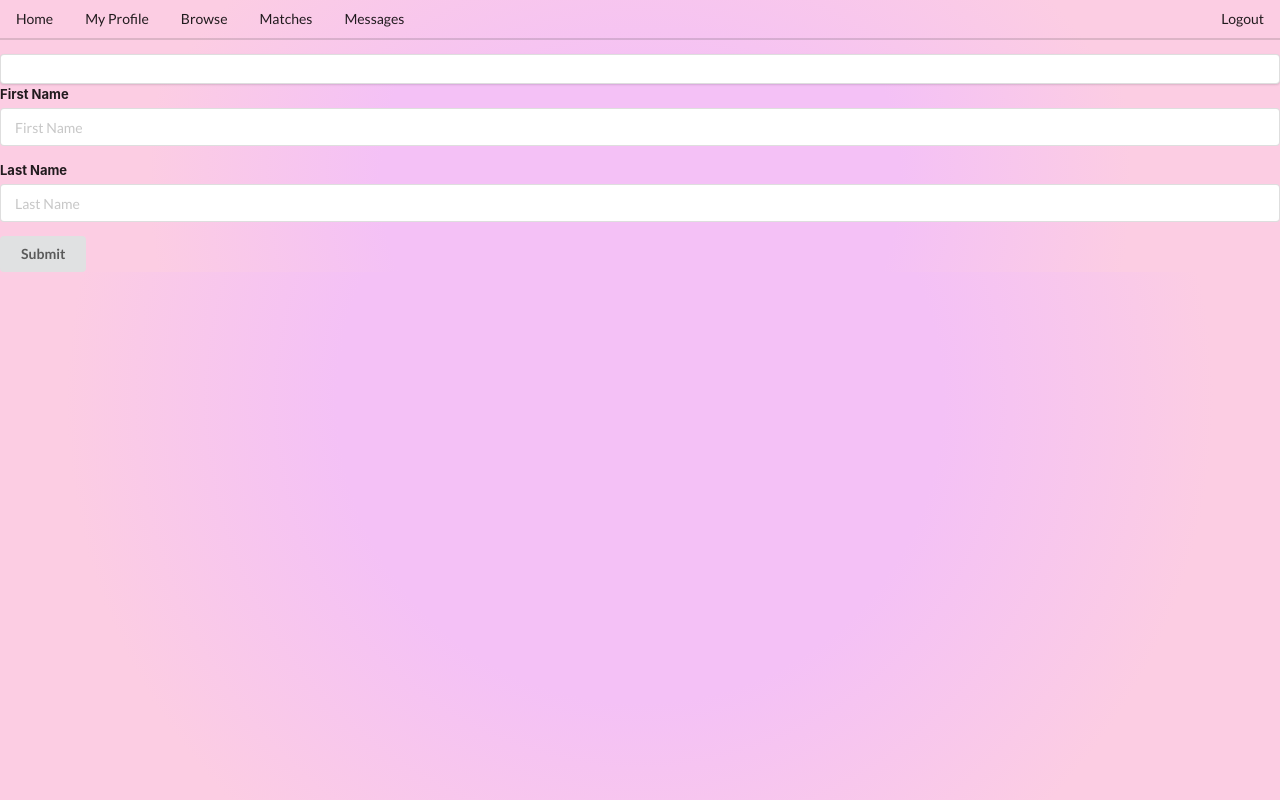
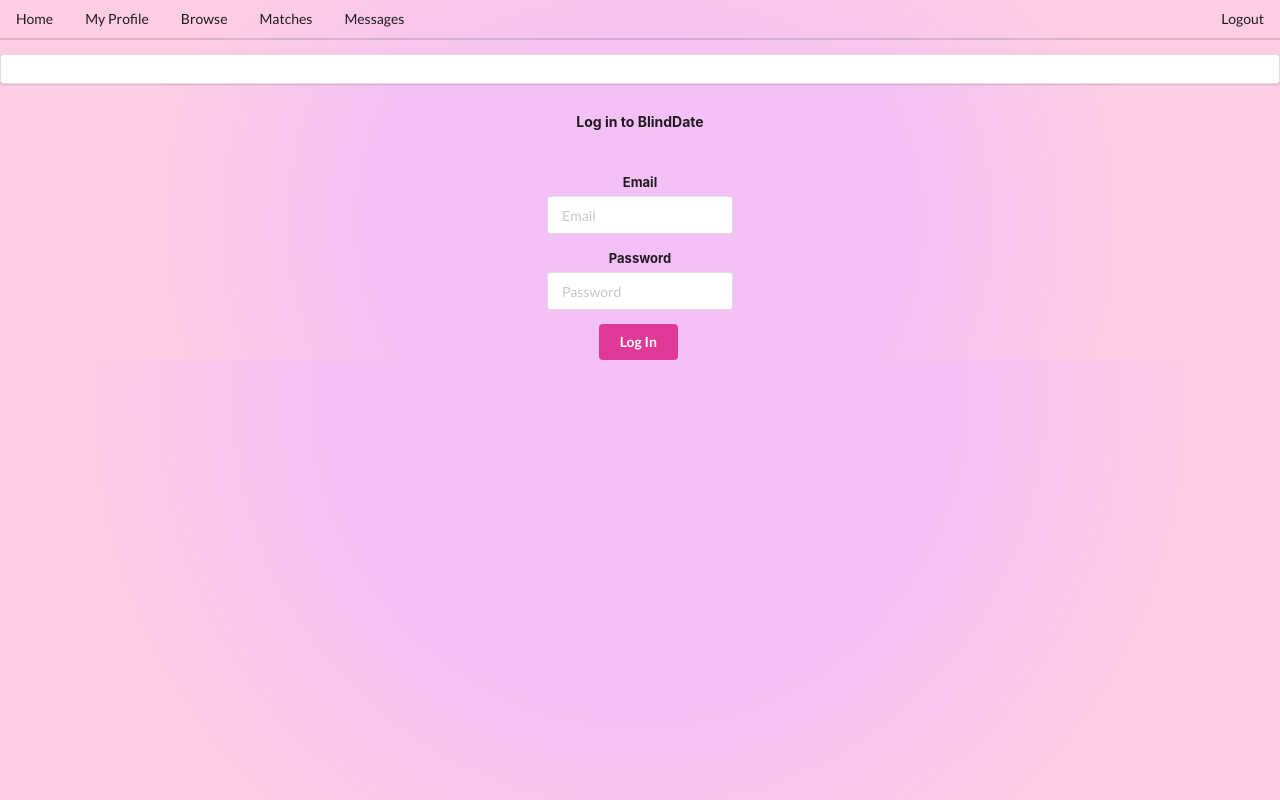
Before and after one commit to jlindner22/BlindDate-frontend, a React (Create React App) app: page /login in a window 1280 px wide. Built offline with nearby package versions, Linux system fonts and the light colour scheme; no server answers.

Commit message:
fixed routes, added signup/login page

```diff
--- a/src/components/App.js
+++ b/src/components/App.js
@@ -9,13 +9,14 @@ import MyProfile from './MyProfile';
 import MatchesContainer from './MatchesContainer';
 import MessagesContainer from './MessagesContainer';
 import ProfileForm from './ProfileForm';
-import LogIn from './LogIn'
+import LogIn from './LogIn';
+import Home from './Home';
 
 class App extends React.Component {
 
   render() {
     console.log("get all users", this.props)
-    console.log(this.props.getAllUsers)
+    // console.log(this.props.getAllUsers)
     return (
       <Router>
         <NavBar/>
@@ -28,7 +29,8 @@ class App extends React.Component {
       </div>
         <Switch>
       <Route exact path="/login" render={(routerProps) => <LogIn {...routerProps}/>}/>
-      <Route exact path="/" render={(routerProps) => <ProfileForm {...routerProps}/>}/>
+      <Route exact path="/" render={(routerProps) => <Home {...routerProps}/>}/>
+      <Route exact path="/signup" render={(routerProps) => <ProfileForm {...routerProps}/>}/>
       <Route exact path="/myprofile" render={(routerProps) => <MyProfile {...routerProps}/>}/>
       <Route exact path="/users" render={(routerProps) => <UserContainer {...routerProps}/>}/>
       <Route exact path="/matches" render={(routerProps) => <MatchesContainer {...routerProps}/>}/>
--- /dev/null
+++ b/src/components/Home.js
@@ -0,0 +1,32 @@
+import React from 'react';
+import { Link } from 'react-router-dom';
+
+class Home extends React.Component {
+
+    render() {
+        return (
+            <div className="ui container grid">
+                {/* <div className="ui centered row "> */}
+
+                <img className="ui centered medium image" src="https://lh4.googleusercontent.com/proxy/Mao6aPRTCA83ZBktGFcx7Auw91UbX4X_LY69tI4dlwYalmIVEXkf9tWN_qiQO5dTBdDequSk2BoZEKvH_zpQ_0li_Z15KEpffWUrEGgOvqfko_M0Oj817XMDQ38D" alt="sorry"></img>
+                {/* </div> */}
+                <br></br>
+
+            <div className="ui centered row ">
+                <div className="ui vertical buttons">
+                <Link to={'/login'}>
+                <button className="ui pink button" type="submit">Log In</button>
+                </Link>
+                <br></br>
+                <Link to={'/signup'}>
+                <button className="ui pink button" type="submit">Sign Up</button>
+                </Link>
+                </div>
+            </div>
+            </div>
+
+        )
+    }
+}
+
+  export default Home
--- a/src/components/LogIn.js
+++ b/src/components/LogIn.js
@@ -2,22 +2,42 @@ import React from 'react';
 
 class LogIn extends React.Component {
 
-    render() {
+    state = {
+        email: '',
+        password: '',
+    }
+
+    handleChange = (e) => {
+        console.log("handle name", e.target.name)
+        console.log("handle value", e.target.value)
+        this.setState({
+            [e.target.name]: e.target.value
+        }
+        )}
+
+
+      render() {
 
         return (
-            <div>
-                <form class="ui form">
-                    <div class="field">
-                        <label>First Name</label>
-                            <input type="text" name="first-name" placeholder="First Name"></input>
+                <div className="ui container grid">
+                <div className="ui centered row">
+                <form className="ui form">
+                   <b> Log in to BlindDate</b>
+                    <div className="field">
+                        <br></br>
+                        <br></br>
+                        <label>Email</label>
+                            <input type="text" name="email" placeholder="Email" value={this.state.email} onChange={this.handleChange}></input>
                     </div>
-                    <div class="field">
-                            <label>Last Name</label>
-                                <input type="text" name="last-name" placeholder="Last Name"></input>
+                    <div className="field">
+                            <label>Password</label>
+                                <input type="text" name="password" placeholder="Password" value={this.state.password} onChange={this.handleChange}></input>
                     </div>
-                    <button class="ui button" type="submit">Submit</button>
+
+                    <button className="ui pink button" type="submit">Log In</button>
                 </form>
-            </div>
+                </div>
+                </div>
         )
     }
 }
--- a/src/components/NavBar.js
+++ b/src/components/NavBar.js
@@ -1,6 +1,5 @@
 import React from 'react';
 import { Link } from 'react-router-dom';
-// import { connect } from 'react-redux';
 
 class NavBar extends React.Component {
 
@@ -24,9 +23,9 @@ class NavBar extends React.Component {
                 Messages
             </a></Link>
             <div className="right menu">
-                <a className="ui item">
+            <Link to='/'>  <a className="ui item">
                 Logout
-                </a>
+                </a></Link>
             </div>
             </div>
             <div className="ui segment">
--- a/src/components/ProfileForm.js
+++ b/src/components/ProfileForm.js
@@ -71,9 +71,8 @@ class ProfileForm extends React.Component {
         console.log("handle value", e.target.value)
         this.setState({
             [e.target.name]: e.target.value
-        },
-        )
-      }
+        }
+        )}
 
       handleSubmit = (e, user) => {
         // console.log("handle submit")
@@ -199,7 +198,7 @@ class ProfileForm extends React.Component {
             </div>
         </div>
         )
-    } else if (this.state.firstPartComplete == true && this.state.secondPartComplete == false)
+    } else if (this.state.firstPartComplete === true && this.state.secondPartComplete === false)
     //second page starts here
         { return (
             <div className="ui container grid">
```
